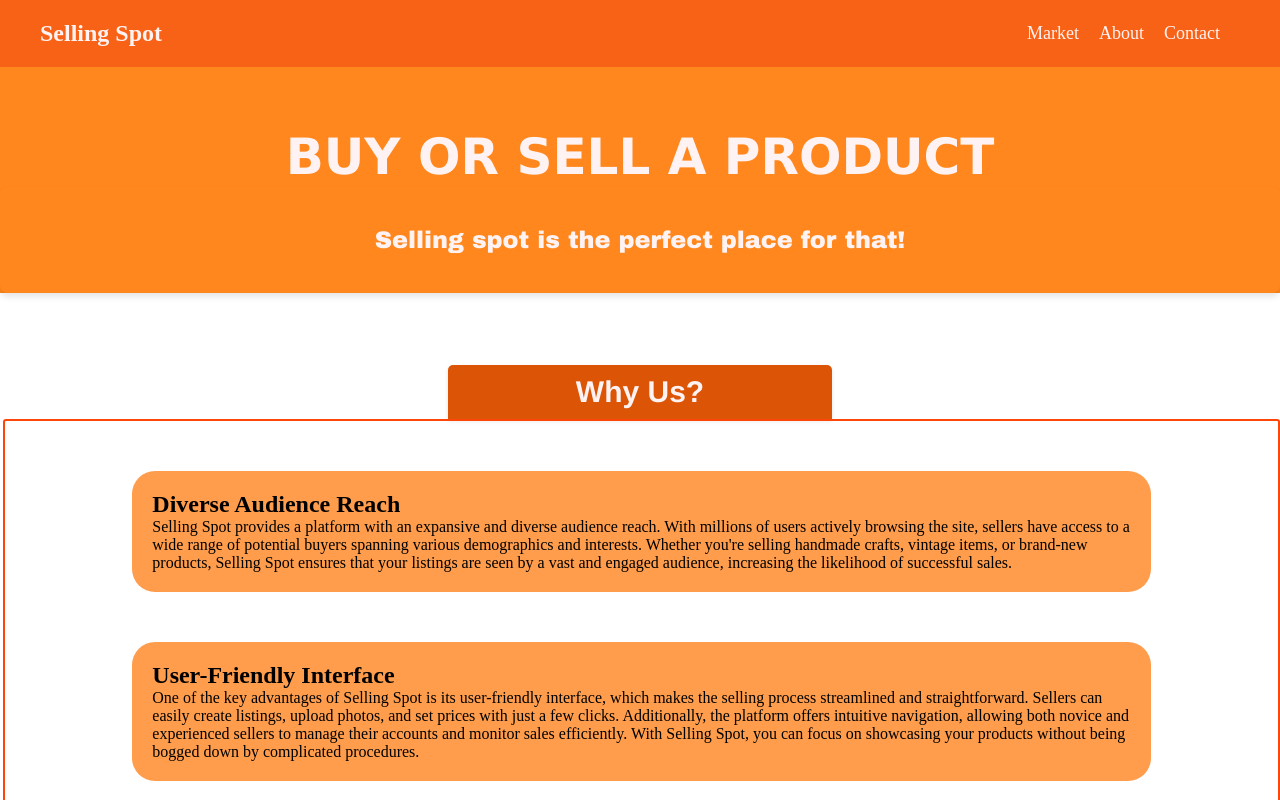
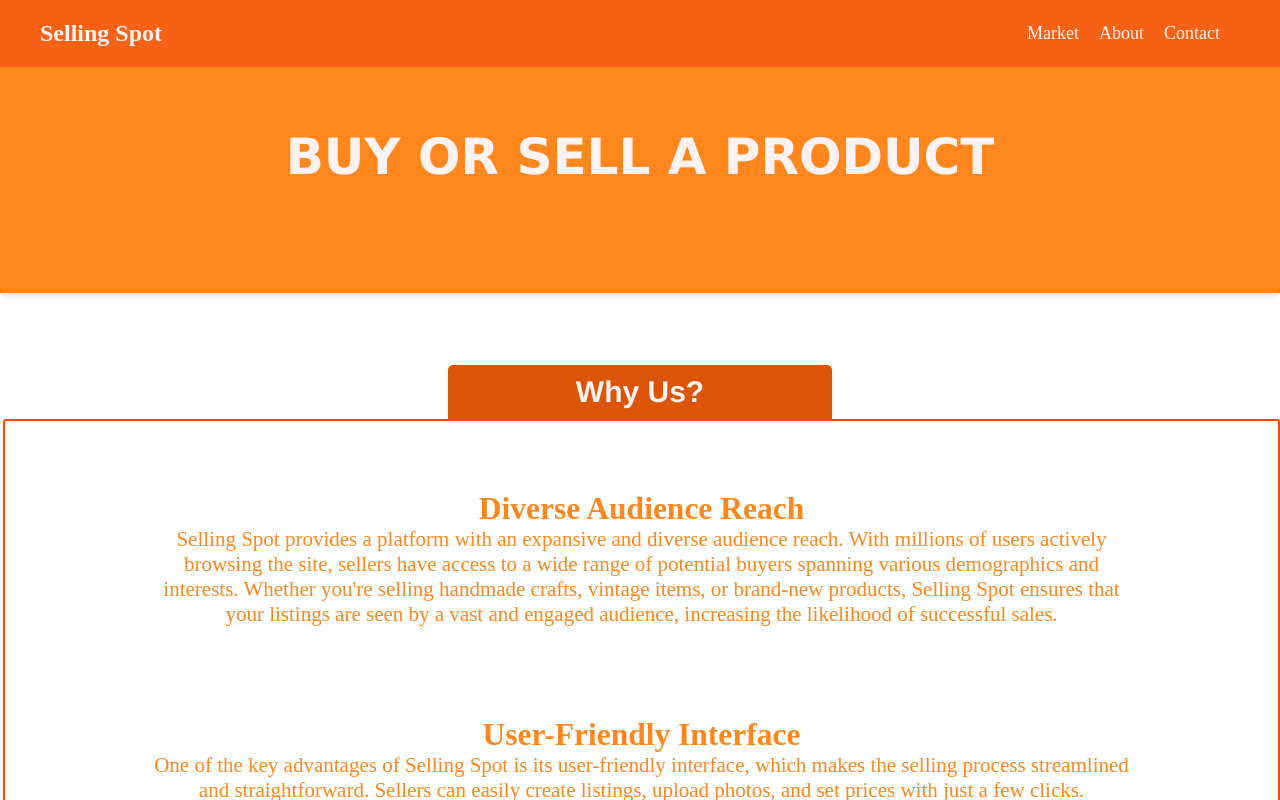
Before and after one commit to Solving-Spot/about, an Angular app: page /about in a window 1280 px wide. Shown: the top 800 px of the page. Built offline with nearby package versions, Linux system fonts and the light colour scheme.

Commit message:
Update about.component.css
PULAAAAA

```diff
--- a/src/app/about/about.component.css
+++ b/src/app/about/about.component.css
@@ -93,7 +93,7 @@ body {
   margin: 50px auto;
   max-width: 80%;
   position: relative;
-  background-color:  #ff9d4c;
+  background-color:  #ffffff;
   overflow: hidden;
   border-radius: 23px;
 }
@@ -108,6 +108,9 @@ body {
 .info-text {
   flex: 1;
   padding: 20px;
+  text-align: center;
+  font-size: 21px;
+  color: #ff871d;
 }
 
 .info-image img {
```
